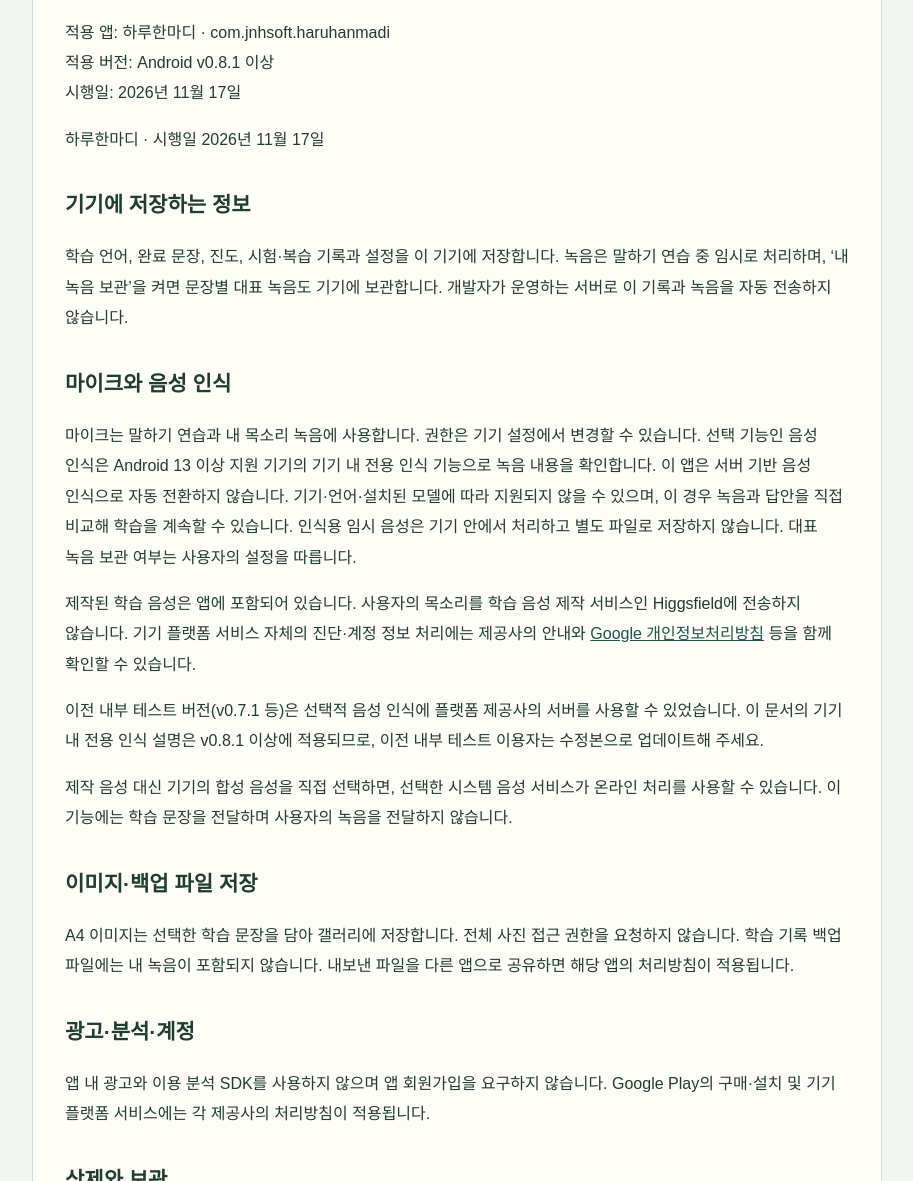
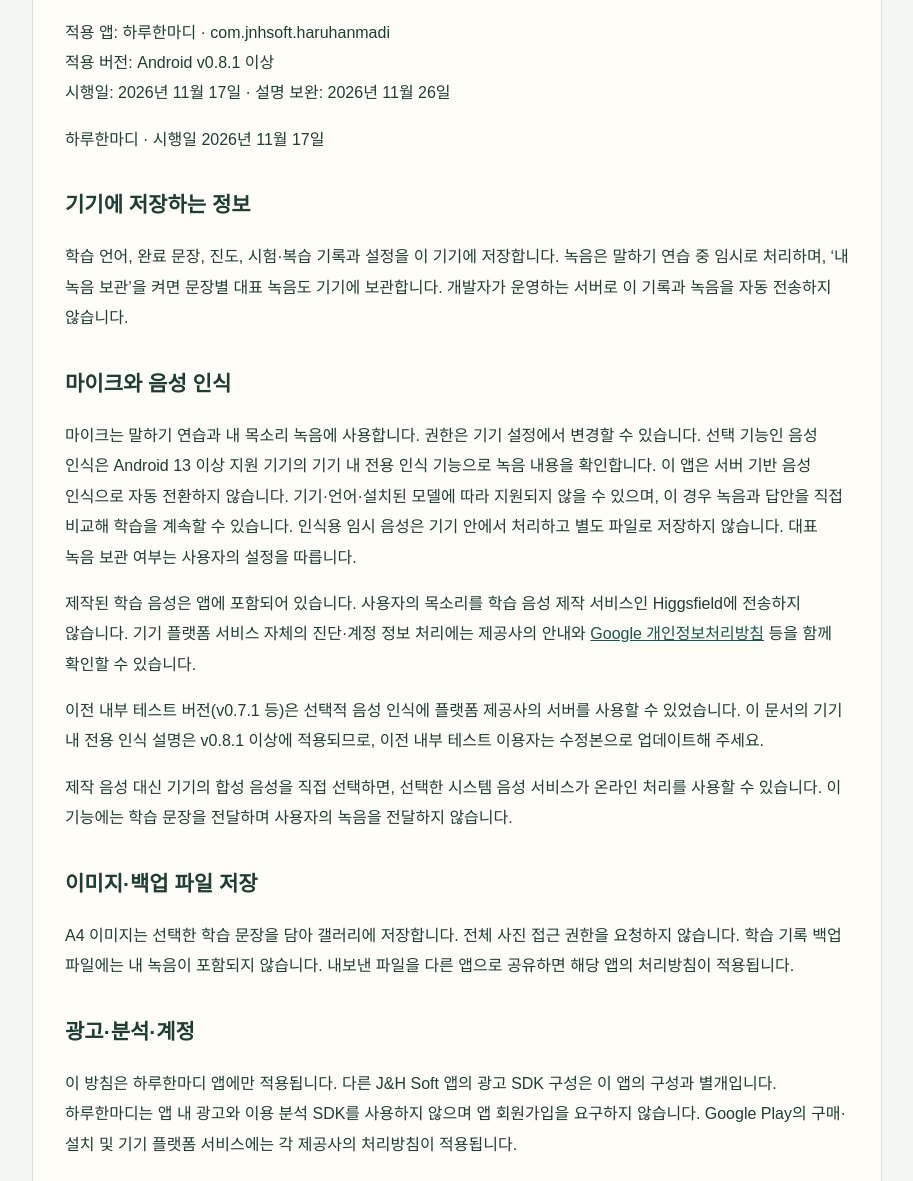
Before and after one commit to rosecrusian-collab/jnh-soft-site, a plain HTML site: page haruhanmadi-privacy.html in a window 1280 px wide. Shown: the part 179-1360 px from the top of the page, without its empty margins (183-1096 px from the left). Drawn offline with Linux system fonts and the light colour scheme.

Commit message:
Clarify app-specific privacy disclosures against verified SDK evidence

```diff
--- a/haruhanmadi-privacy.html
+++ b/haruhanmadi-privacy.html
@@ -1,11 +1,11 @@
-<!doctype html><html lang="ko"><head><meta charset="utf-8"><meta name="viewport" content="width=device-width,initial-scale=1"><meta name="description" content="하루한마디의 기기 내 학습 기록·녹음·A4 저장·백업과 개인정보 처리 안내"><title>하루한마디 개인정보처리방침 | J&H Soft</title><style>*{box-sizing:border-box}body{margin:0;background:#f3f7f4;color:#203d33;font-family:Arial,"Malgun Gothic",sans-serif;line-height:1.9}main{max-width:850px;margin:36px auto;padding:32px;background:#fffdf7;border:1px solid #d4e1d9;border-radius:18px}h1{font-size:30px}h2{margin-top:30px;font-size:21px}p{word-break:keep-all;overflow-wrap:anywhere}a{color:#1d5549}@media(max-width:600px){main{margin:12px;padding:22px}}</style></head><body><main><a href="https://jnh-soft.com">J&amp;H Soft</a><h1>하루한마디 개인정보처리방침</h1><p>적용 앱: 하루한마디 · com.jnhsoft.haruhanmadi<br>적용 버전: Android v0.8.1 이상<br>시행일: 2026년 11월 17일</p><div class="privacy-policy"><p class="hint">하루한마디 · 시행일 2026년 11월 17일</p>
+<!doctype html><html lang="ko"><head><meta charset="utf-8"><meta name="viewport" content="width=device-width,initial-scale=1"><meta name="description" content="하루한마디의 기기 내 학습 기록·녹음·A4 저장·백업과 개인정보 처리 안내"><title>하루한마디 개인정보처리방침 | J&H Soft</title><style>*{box-sizing:border-box}body{margin:0;background:#f3f7f4;color:#203d33;font-family:Arial,"Malgun Gothic",sans-serif;line-height:1.9}main{max-width:850px;margin:36px auto;padding:32px;background:#fffdf7;border:1px solid #d4e1d9;border-radius:18px}h1{font-size:30px}h2{margin-top:30px;font-size:21px}p{word-break:keep-all;overflow-wrap:anywhere}a{color:#1d5549}@media(max-width:600px){main{margin:12px;padding:22px}}</style></head><body><main><a href="https://jnh-soft.com">J&amp;H Soft</a><h1>하루한마디 개인정보처리방침</h1><p>적용 앱: 하루한마디 · com.jnhsoft.haruhanmadi<br>적용 버전: Android v0.8.1 이상<br>시행일: 2026년 11월 17일 · 설명 보완: 2026년 11월 26일</p><div class="privacy-policy"><p class="hint">하루한마디 · 시행일 2026년 11월 17일</p>
  <h2 class="space">기기에 저장하는 정보</h2><p>학습 언어, 완료 문장, 진도, 시험·복습 기록과 설정을 이 기기에 저장합니다. 녹음은 말하기 연습 중 임시로 처리하며, ‘내 녹음 보관’을 켜면 문장별 대표 녹음도 기기에 보관합니다. 개발자가 운영하는 서버로 이 기록과 녹음을 자동 전송하지 않습니다.</p>
  <h2 class="space">마이크와 음성 인식</h2><p>마이크는 말하기 연습과 내 목소리 녹음에 사용합니다. 권한은 기기 설정에서 변경할 수 있습니다. 선택 기능인 음성 인식은 Android 13 이상 지원 기기의 기기 내 전용 인식 기능으로 녹음 내용을 확인합니다. 이 앱은 서버 기반 음성 인식으로 자동 전환하지 않습니다. 기기·언어·설치된 모델에 따라 지원되지 않을 수 있으며, 이 경우 녹음과 답안을 직접 비교해 학습을 계속할 수 있습니다. 인식용 임시 음성은 기기 안에서 처리하고 별도 파일로 저장하지 않습니다. 대표 녹음 보관 여부는 사용자의 설정을 따릅니다.</p>
  <p>제작된 학습 음성은 앱에 포함되어 있습니다. 사용자의 목소리를 학습 음성 제작 서비스인 Higgsfield에 전송하지 않습니다. 기기 플랫폼 서비스 자체의 진단·계정 정보 처리에는 제공사의 안내와 <a href="https://policies.google.com/privacy">Google 개인정보처리방침</a> 등을 함께 확인할 수 있습니다.</p>
  <p>이전 내부 테스트 버전(v0.7.1 등)은 선택적 음성 인식에 플랫폼 제공사의 서버를 사용할 수 있었습니다. 이 문서의 기기 내 전용 인식 설명은 v0.8.1 이상에 적용되므로, 이전 내부 테스트 이용자는 수정본으로 업데이트해 주세요.</p>
  <p>제작 음성 대신 기기의 합성 음성을 직접 선택하면, 선택한 시스템 음성 서비스가 온라인 처리를 사용할 수 있습니다. 이 기능에는 학습 문장을 전달하며 사용자의 녹음을 전달하지 않습니다.</p>
  <h2 class="space">이미지·백업 파일 저장</h2><p>A4 이미지는 선택한 학습 문장을 담아 갤러리에 저장합니다. 전체 사진 접근 권한을 요청하지 않습니다. 학습 기록 백업 파일에는 내 녹음이 포함되지 않습니다. 내보낸 파일을 다른 앱으로 공유하면 해당 앱의 처리방침이 적용됩니다.</p>
- <h2 class="space">광고·분석·계정</h2><p>앱 내 광고와 이용 분석 SDK를 사용하지 않으며 앱 회원가입을 요구하지 않습니다. Google Play의 구매·설치 및 기기 플랫폼 서비스에는 각 제공사의 처리방침이 적용됩니다.</p>
+ <h2 class="space">광고·분석·계정</h2><p>이 방침은 하루한마디 앱에만 적용됩니다. 다른 J&amp;H Soft 앱의 광고 SDK 구성은 이 앱의 구성과 별개입니다. 하루한마디는 앱 내 광고와 이용 분석 SDK를 사용하지 않으며 앱 회원가입을 요구하지 않습니다. Google Play의 구매·설치 및 기기 플랫폼 서비스에는 각 제공사의 처리방침이 적용됩니다.</p>
  <h2 class="space">삭제와 보관</h2><p>설정에서 내 녹음만 삭제하거나 모든 학습 기록을 초기화할 수 있습니다. 앱 삭제나 기기 데이터 삭제로 기록이 사라질 수 있으므로 먼저 백업 파일을 저장해 주세요. 갤러리에 내보낸 이미지와 외부 저장한 백업 파일은 사용자가 직접 삭제해야 합니다. 자동 기기 간 동기화는 제공하지 않습니다.</p>
  <h2>보호조치와 이용자 권리</h2><p>기기 내 정보에는 운영체제의 앱별 저장 공간 접근 통제가 적용됩니다. 앱이 백업 파일을 별도로 암호화하지는 않으므로 내보낸 JSON·ZIP·이미지는 사용자가 안전한 위치에 보관해야 합니다. 개인정보의 열람·정정·삭제 등 문의는 아래 개인정보 문의 주소로 요청할 수 있습니다. 개발자가 보유하지 않은 기기 내 정보는 앱 설정이나 기기에서 직접 관리하도록 안내하며, 문의 처리에 필요한 최소한의 정보만 요청합니다.</p>
  <h2 class="space">문의</h2><p>운영: J&amp;H Soft · 개인정보 문의: jnhint2609@gmail.com · 웹사이트: https://jnh-soft.com</p></div><h2>문의 정보의 처리</h2><p>문의 이메일에 자발적으로 제공한 이메일 주소·문의 내용·첨부파일은 답변과 문제 해결을 위해 사용하며, 필요한 보존 의무가 있는 경우를 제외하고 목적이 끝나면 삭제합니다. 비밀번호·인증코드·결제수단 정보는 보내지 마세요.</p><h2>공개 웹페이지의 접속 정보</h2><p>이 정책 웹페이지는 GitHub Pages를 통해 제공됩니다. 페이지에 접속하면 호스팅 제공사가 보안과 서비스 제공을 위해 IP 주소 등 기술적 접속 정보를 처리할 수 있습니다. 이는 앱의 학습 기록이나 녹음을 자동으로 업로드하는 기능과는 별개이며, 처리 방식은 <a href="https://docs.github.com/en/site-policy/privacy-policies/github-general-privacy-statement">GitHub 개인정보처리방침</a>에서 확인할 수 있습니다. 이 페이지에는 운영자가 추가한 광고·분석 스크립트가 없습니다.</p><h2>유료 설치와 환불</h2><p>설치 구매와 결제수단 처리는 Google Play에서 담당합니다. 앱 안에서 구독이나 인앱 상품을 판매하지 않습니다. 결제 취소·환불은 Google Play의 절차와 관계 법령에 따르며, 이 안내는 소비자의 법정 권리를 제한하지 않습니다.</p><p><a href="mailto:jnhint2609@gmail.com">개인정보 문의</a> · <a href="mailto:rosecrusian@gmail.com">앱 운영 문의</a></p><p>내용이 변경되면 이 페이지와 앱에서 시행일과 변경 내용을 안내합니다.</p></main></body></html>
```
